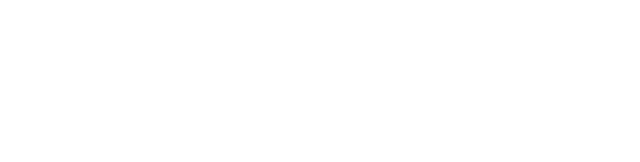
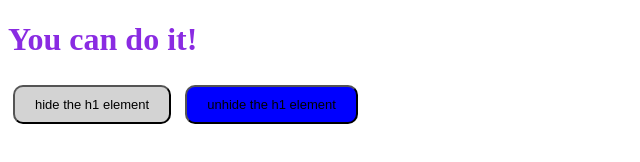
Before and after one commit to LanaSvet11/Dom-Mini-Lab, a plain HTML site: page index.html in a window 1280 px wide. Shown: the whole page, without its empty margins (0-640 px from the left). Drawn offline with Linux system fonts and the light colour scheme.

Commit message:
changed buttons

```diff
--- a/index.css
+++ b/index.css
@@ -0,0 +1,21 @@
+.firstHeading {
+  color: blueviolet;
+}
+
+.hideButton {
+  border-radius: 10px;
+  font-size: small;
+  margin: 5px;
+  padding: 10px 20px;
+  background-color: lightgray;
+  cursor: pointer;
+}
+
+.unhideButton {
+  border-radius: 10px;
+  font-size: small;
+  margin: 5px;
+  padding: 10px 20px;
+  background-color: blue;
+  cursor: pointer;
+}
--- a/index.html
+++ b/index.html
@@ -4,8 +4,12 @@
     <meta charset="UTF-8" />
     <meta name="viewport" content="width=device-width, initial-scale=1.0" />
     <link rel="stylesheet" href="./index.css" />
-    <script src="./index.js"></script>
+    <script src="./index.js" defer></script>
     <title>Document</title>
   </head>
-  <body></body>
+  <body>
+    <h1 class="firstHeading">Heading</h1>
+    <button class="hideButton">hide the h1 element</button>
+    <button class="unhideButton">unhide the h1 element</button>
+  </body>
 </html>
--- a/index.js
+++ b/index.js
@@ -0,0 +1,21 @@
+// Select the <h1> element using its ID
+const h1Element = document.querySelector(".firstHeading");
+
+// Set the text content of the <h1> element
+h1Element.textContent = "You can do it!";
+
+// Select the "Hide" button using its ID
+const hideButton = document.querySelector(".hideButton");
+
+// Add click event listener to the "Hide" button
+hideButton.addEventListener("click", function () {
+  h1Element.style.display = "none";
+});
+
+// Select the "Unhide" button using its ID
+const unhideButton = document.querySelector(".unhideButton");
+
+// Add click event listener to the "Unhide" button
+unhideButton.addEventListener("click", function () {
+  h1Element.style.display = "block";
+});
```
